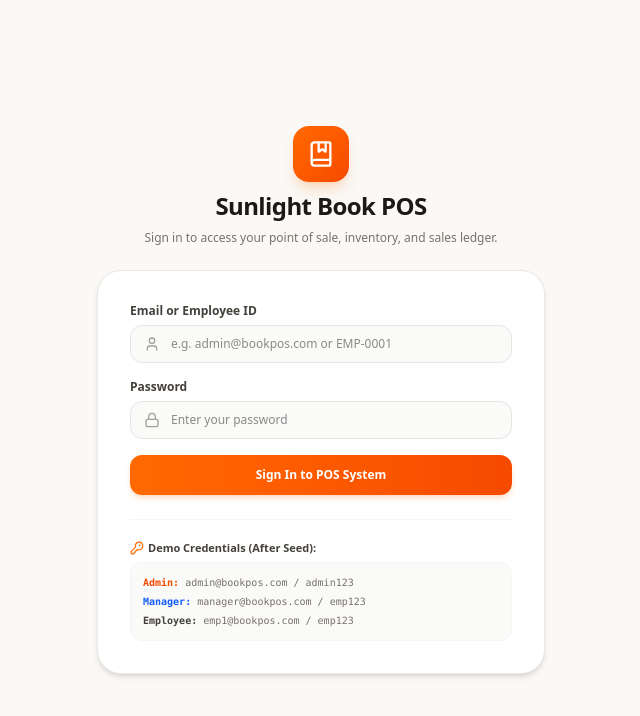
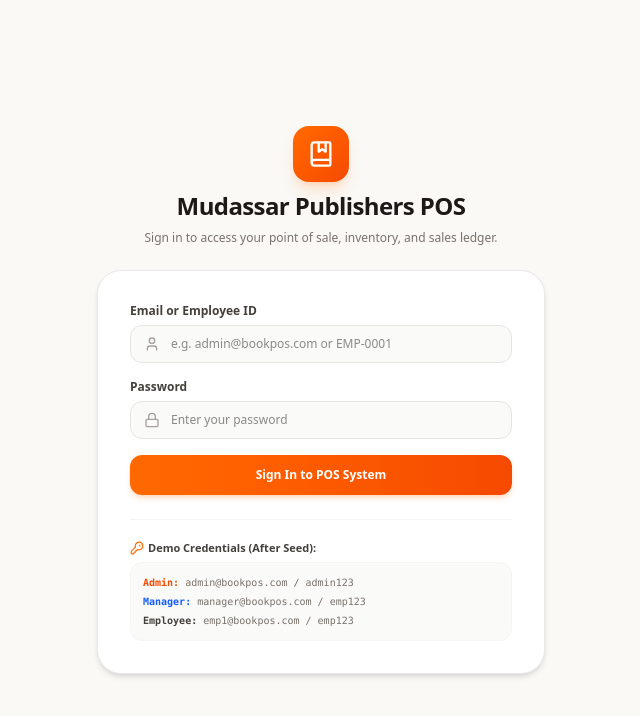
Before and after one commit to Aaliyan324/book-POS, a Next.js app: page /login in a window 1280 px wide. Shown: the top 716 px of the page, without its empty margins (319-959 px from the left). Built offline with nearby package versions, Linux system fonts and the light colour scheme.

Commit message:
changed name to mudassar publishers

```diff
--- a/app/layout.tsx
+++ b/app/layout.tsx
@@ -13,8 +13,8 @@ const geistMono = Geist_Mono({
 });
 
 export const metadata: Metadata = {
-  title: "Create Next App",
-  description: "Generated by create next app",
+  title: "Mudassar Publishers - Book POS System",
+  description: "Point of Sale & Inventory Management System for Mudassar Publishers",
 };
 
 export default function RootLayout({ children }: LayoutProps<"/">) {
--- a/app/login/page.tsx
+++ b/app/login/page.tsx
@@ -16,7 +16,7 @@ export default function LoginPage() {
             <BookMarked className="w-7 h-7" />
           </div>
           <h1 className="text-2xl font-bold tracking-tight text-stone-900">
-            Sunlight Book POS
+            Mudassar Publishers POS
           </h1>
           <p className="text-xs text-stone-500">
             Sign in to access your point of sale, inventory, and sales ledger.
--- a/components/invoices/receipt-modal.tsx
+++ b/components/invoices/receipt-modal.tsx
@@ -29,11 +29,11 @@ export function ReceiptModal({
     window.print();
   };
 
-  const companyName = companyInfo.company_name || 'Sunlight Book Distributors';
+  const companyName = companyInfo.company_name || 'Mudassar Publishers';
   const companyPhone = companyInfo.company_phone || '+92 300 1234567';
-  const companyEmail = companyInfo.company_email || 'pos@sunlightbooks.pk';
+  const companyEmail = companyInfo.company_email || 'info@mudassarpublishers.com';
   const companyAddress = companyInfo.company_address || 'Main Commercial Market, Gulberg III, Lahore';
-  const receiptFooter = companyInfo.pos_receipt_footer || 'Thank you for shopping at Sunlight Books!';
+  const receiptFooter = companyInfo.pos_receipt_footer || 'Thank you for shopping at Mudassar Publishers!';
 
   return (
     <Modal
@@ -203,7 +203,7 @@ export function ReceiptModal({
           {/* Receipt Footer */}
           <div className="text-center pt-4 mt-4 border-t border-dashed border-stone-200 text-stone-400 text-[10px]">
             <p className="italic">{receiptFooter}</p>
-            <p className="mt-0.5 font-mono">Software Powered by Sunlight POS</p>
+            <p className="mt-0.5 font-mono">Software Powered by Mudassar Publishers POS</p>
           </div>
         </div>
 
--- a/components/layout/sidebar.tsx
+++ b/components/layout/sidebar.tsx
@@ -62,10 +62,10 @@ export function Sidebar({ userRole, userName, userEmployeeId, isMobileOpen = fal
           </div>
           <div>
             <span className="font-bold text-base text-stone-900 tracking-tight block leading-none">
-              SUNLIGHT
+              MUDASSAR
             </span>
             <span className="text-[10px] uppercase tracking-widest text-orange-600 font-semibold mt-1 block">
-              Book POS System
+              Publishers POS
             </span>
           </div>
         </Link>
--- a/components/settings/settings-view.tsx
+++ b/components/settings/settings-view.tsx
@@ -10,14 +10,14 @@ interface SettingsViewProps {
 
 export function SettingsView({ initialSettings }: SettingsViewProps) {
   const [settings, setSettings] = useState({
-    company_name: initialSettings.company_name || 'Sunlight Book Distributors',
+    company_name: initialSettings.company_name || 'Mudassar Publishers',
     company_phone: initialSettings.company_phone || '+92 300 1234567',
-    company_email: initialSettings.company_email || 'pos@sunlightbooks.pk',
+    company_email: initialSettings.company_email || 'info@mudassarpublishers.com',
     company_address: initialSettings.company_address || 'Main Commercial Market, Gulberg III, Lahore',
     currency: initialSettings.currency || 'Rs.',
     tax_rate: initialSettings.tax_rate || '0',
     invoice_prefix: initialSettings.invoice_prefix || 'INV-',
-    pos_receipt_footer: initialSettings.pos_receipt_footer || 'Thank you for shopping at Sunlight Books!',
+    pos_receipt_footer: initialSettings.pos_receipt_footer || 'Thank you for shopping at Mudassar Publishers!',
   });
 
   const [isSaving, setIsSaving] = useState(false);
--- a/prisma/seed.ts
+++ b/prisma/seed.ts
@@ -14,14 +14,14 @@ async function main() {
   // 1. Seed Settings
   console.log('Seeding settings...');
   const settingsData = [
-    { key: 'company_name', value: 'Sunlight Book Distributors' },
+    { key: 'company_name', value: 'Mudassar Publishers' },
     { key: 'company_phone', value: '+92 300 1234567' },
-    { key: 'company_email', value: 'pos@sunlightbooks.pk' },
+    { key: 'company_email', value: 'info@mudassarpublishers.com' },
     { key: 'company_address', value: 'Main Commercial Market, Block H, Gulberg III, Lahore' },
     { key: 'currency', value: 'Rs.' },
     { key: 'tax_rate', value: '0' },
     { key: 'invoice_prefix', value: 'INV-' },
-    { key: 'pos_receipt_footer', value: 'Thank you for shopping at Sunlight Books! Knowledge is light.' },
+    { key: 'pos_receipt_footer', value: 'Thank you for shopping at Mudassar Publishers!' },
   ];
 
   for (const s of settingsData) {
```
